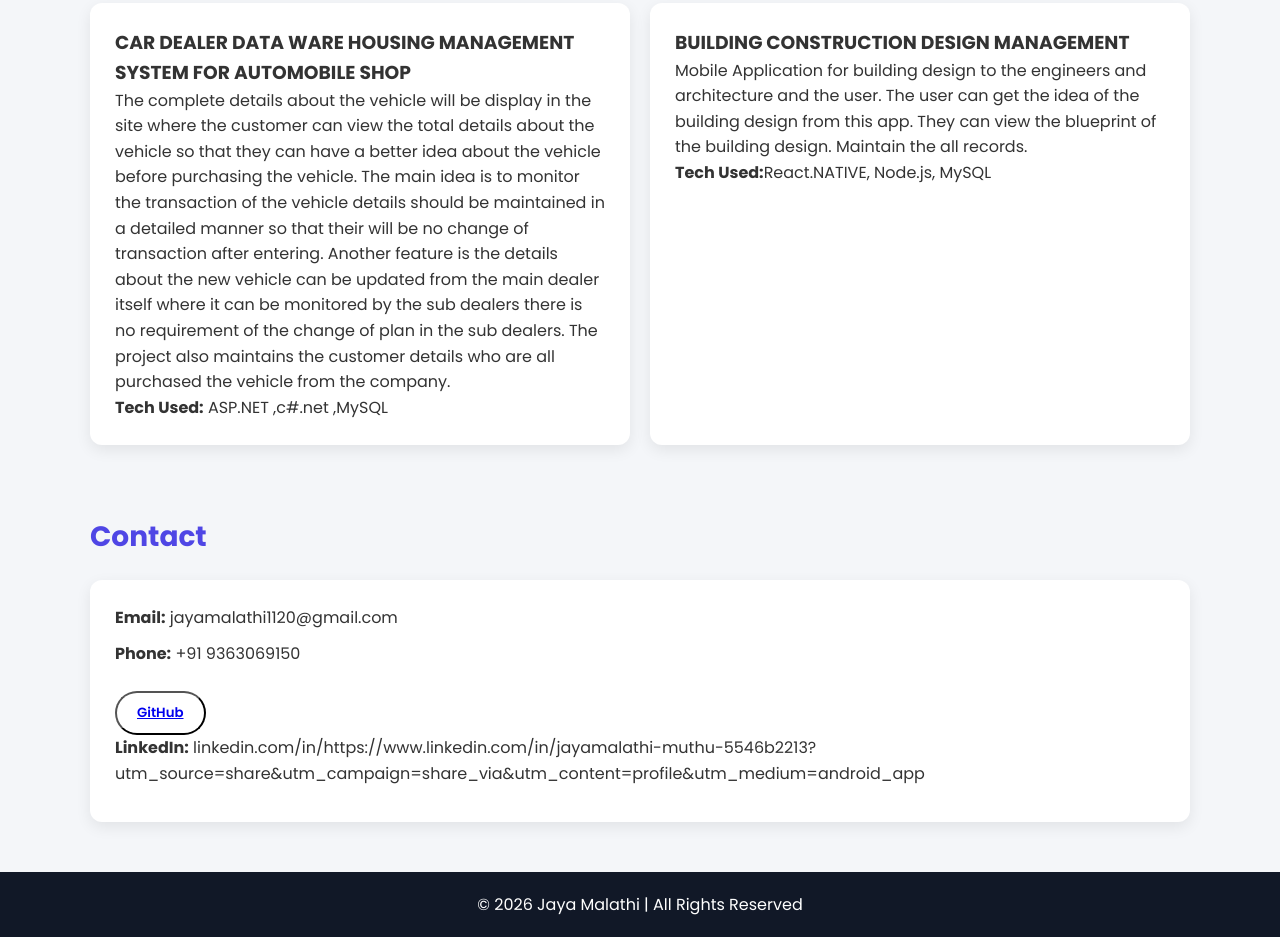
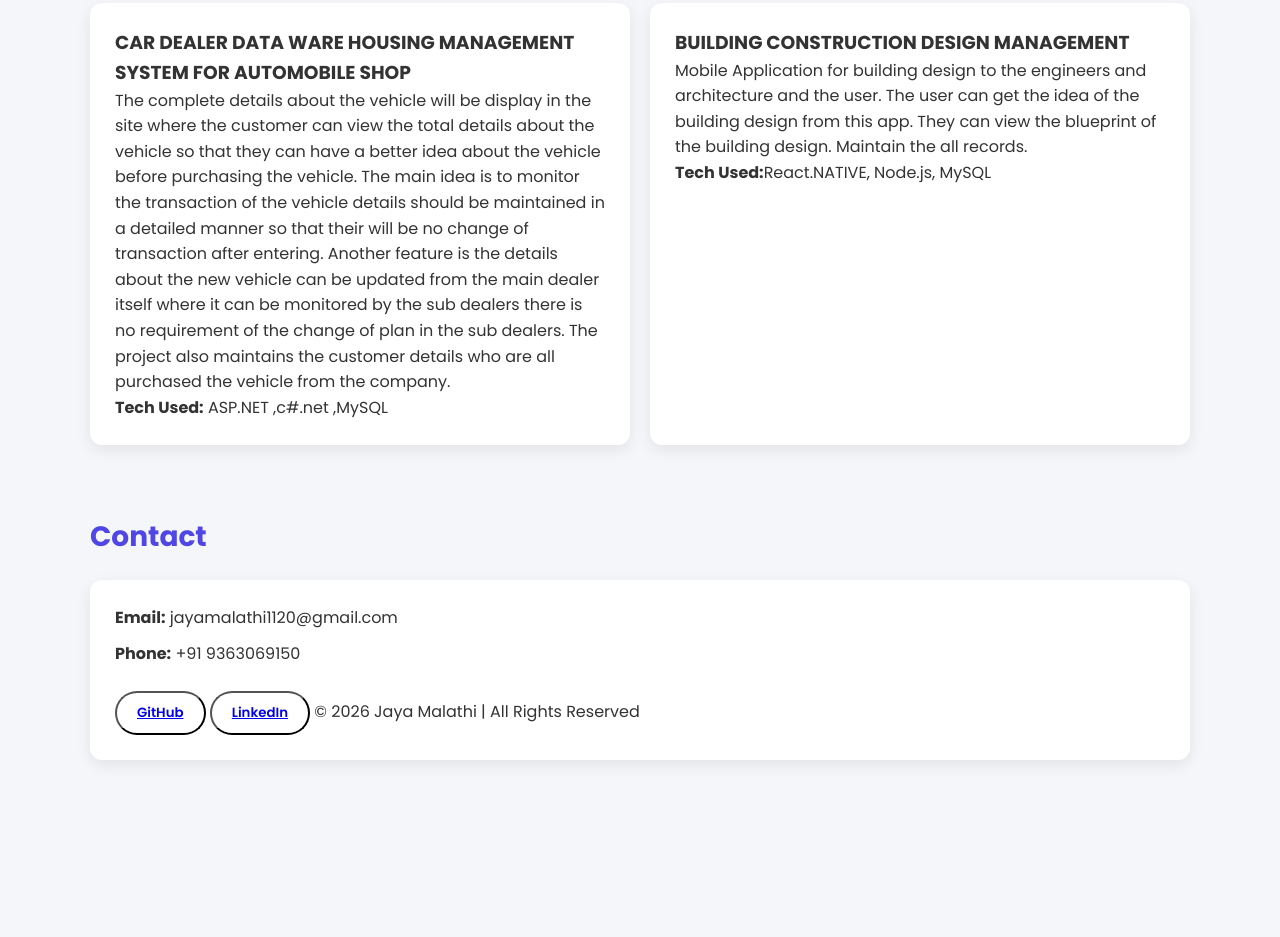
Before and after one commit to jayamalathi1120-sketch/jayamalathi.github-io, a plain HTML site: page index.html in a window 1280 px wide. Shown: the part 848-1785 px from the top of the page. After the commit the page ends 1658 px from the top, so only its background shows below. Drawn offline with Linux system fonts and the light colour scheme.

Commit message:
Refactor index.html structure and content
Updated the HTML structure and content of the index.html file, including the header, sections, and footer.

```diff
--- a/index.html
+++ b/index.html
@@ -179,12 +179,9 @@ Maintain the all records.</p>
     <div class="card">
         <p><strong>Email:</strong> jayamalathi1120@gmail.com</p>
         <p><strong>Phone:</strong> +91 9363069150 </p>
-         <button class="btn-rounded btn btn-outline-primary mt-4"><a href="https://github.com/jayamalathi1120-sketch">GitHub</a></button>
-        <p><strong>LinkedIn:</strong> linkedin.com/in/https://www.linkedin.com/in/jayamalathi-muthu-5546b2213?utm_source=share&utm_campaign=share_via&utm_content=profile&utm_medium=android_app</p>
-    </div>
-</section>
+        <button class="btn-rounded btn btn-outline-primary mt-4"><a href="https://github.com/jayamalathi1120-sketch">GitHub</a></button>
+        <button class="btn-rounded btn btn-outline-primary mt-4"><a href="https://www.linkedin.com/in/jayamalathi-muthu-5546b2213?utm_source=share&utm_campaign=share_via&utm_content=profile&utm_medium=android_app">LinkedIn</a></button>
 
-</div><footer>
     © 2026 Jaya Malathi | All Rights Reserved
 </footer></body>
 
```
